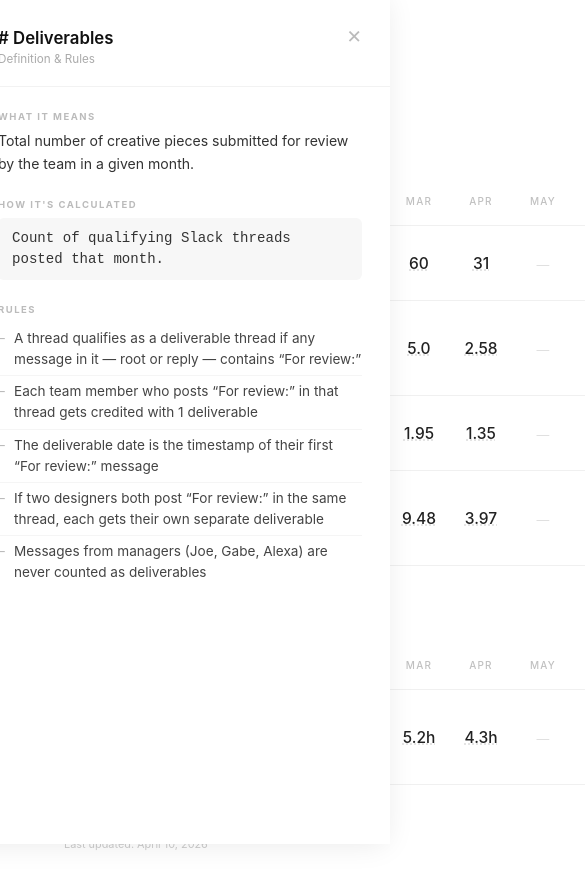
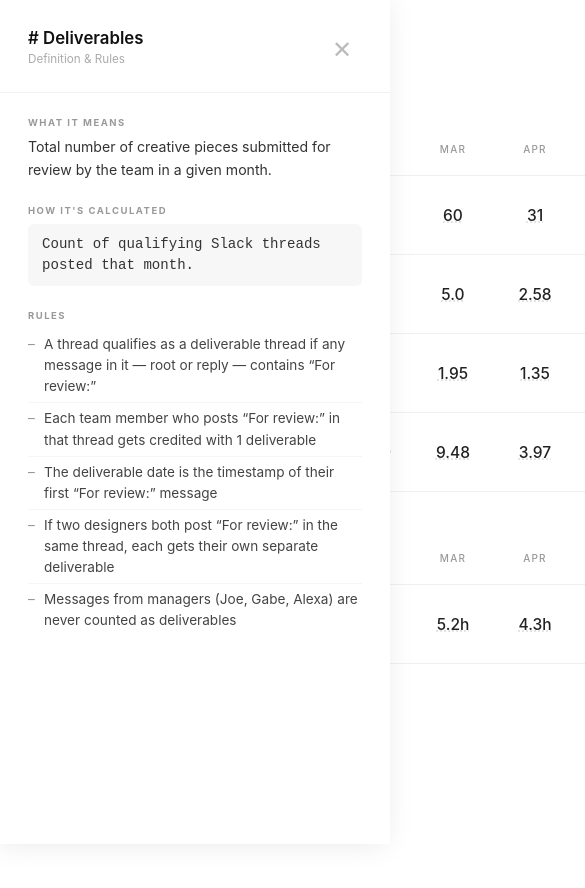
Before and after one commit to nandu-givelify/Creative-KPIs, a plain HTML site: page index.html in a window 390 px wide. Both pictures are taken after a click on the element "# Deliverables". Shown: the top 888 px of the page, 585 px wide, since content can reach past the window. After the commit the page ends 844 px from the top, so only its background shows below. Drawn offline with Linux system fonts and the light colour scheme.

Commit message:
Update index.html

```diff
--- a/index.html
+++ b/index.html
@@ -4,55 +4,303 @@
 <meta charset="UTF-8"><meta name="viewport" content="width=device-width,initial-scale=1">
 <title>Creative KPIs</title>
 <style>
-*{box-sizing:border-box;margin:0;padding:0}
-body{font-family:-apple-system,BlinkMacSystemFont,'Helvetica Neue',Arial,sans-serif;background:#fff;color:#111;padding:52px 64px}
-h1{font-size:2.6rem;font-weight:300;letter-spacing:-.5px;margin-bottom:52px}
-.sl{font-size:10.5px;font-weight:600;letter-spacing:2px;text-transform:uppercase;color:#bbb;margin-bottom:10px}
-table{width:100%;border-collapse:collapse;margin-bottom:52px}
-th,td{padding:18px 10px;border-bottom:1px solid #f0f0f0;vertical-align:middle}
-.mh{font-size:10px;font-weight:500;letter-spacing:1.2px;text-transform:uppercase;color:#c0c0c0;text-align:center;min-width:62px}
-.ml{min-width:200px;padding-right:28px}
-.mn{font-size:1.05rem;font-weight:600;color:#111;margin-bottom:4px}
-.mn.click-title{cursor:pointer;display:inline-block}
-.mn.click-title:hover{color:#0057d9;text-decoration:underline;text-decoration-style:dotted;text-decoration-color:#0057d9}
-.mt{font-size:.72rem;color:#c0c0c0}
-.mc{text-align:center}
-.mv{font-size:.97rem;font-weight:500;color:#222}
-.mv.click{cursor:pointer;text-decoration:underline;text-decoration-style:dotted;text-decoration-color:#ddd;transition:color .15s,text-decoration-color .15s}
-.mv.click:hover{color:#0057d9;text-decoration-color:#0057d9}
-.empty{color:#e0e0e0;font-size:.8rem}
-.ov{display:none;position:fixed;inset:0;background:rgba(0,0,0,.1);z-index:100}
-.ov.on{display:block}
-.pnl{position:fixed;top:0;right:-440px;width:420px;height:100vh;background:#fff;box-shadow:-4px 0 28px rgba(0,0,0,.09);z-index:101;transition:right .27s cubic-bezier(.4,0,.2,1);display:flex;flex-direction:column}
-.pnl.open{right:0}
-.ph{padding:28px 28px 20px;border-bottom:1px solid #f2f2f2;display:flex;justify-content:space-between;align-items:flex-start}
-.pt{font-size:1.05rem;font-weight:600;color:#111}
-.ps{font-size:.73rem;color:#aaa;margin-top:4px}
-.px{background:none;border:none;cursor:pointer;color:#bbb;font-size:1.15rem;padding:0;margin-left:10px;line-height:1;flex-shrink:0}
-.px:hover{color:#333}
-.pb{flex:1;overflow-y:auto;padding:24px 28px 32px}
-.dr{display:flex;justify-content:space-between;align-items:center;padding:13px 0;border-bottom:1px solid #f8f8f8}
-.dr:last-child{border:none}
-.dn{font-size:.88rem;color:#444}
-.dv{font-size:.88rem;font-weight:600;color:#111}
-.nd{color:#bbb;font-size:.82rem;padding:20px 0;text-align:center}
-.info-section{margin-bottom:24px}
-.info-label{font-size:9.5px;font-weight:700;letter-spacing:1.5px;text-transform:uppercase;color:#bbb;margin-bottom:8px}
-.info-text{font-size:.88rem;color:#333;line-height:1.6}
-.info-formula{font-size:.88rem;color:#333;background:#f7f7f7;border-radius:6px;padding:10px 14px;font-family:monospace;line-height:1.5}
-.info-rules{list-style:none;padding:0;margin:0}
-.info-rules li{font-size:.85rem;color:#444;line-height:1.55;padding:5px 0 5px 16px;border-bottom:1px solid #f5f5f5;position:relative}
-.info-rules li:last-child{border:none}
-.info-rules li::before{content:"–";position:absolute;left:0;color:#bbb}
-.ft{margin-top:48px;font-size:.68rem;color:#ccc}
-</style>
+<style>
+            * {
+                box-sizing: border-box;
+                margin: 0;
+                padding: 0
+            }
+
+            body {
+                font-family: -apple-system,BlinkMacSystemFont,'Helvetica Neue',Arial,sans-serif;
+                background: #fff;
+                color: #111;
+            }
+
+            h1 {
+                font-size: 2.5rem;
+                font-weight: 300;
+                letter-spacing: -.5px;
+                padding: 20px 20px 0 20px;
+            }
+            .pk {
+                overflow: auto;
+                padding: 20px 0;
+            }
+            .sl {
+                font-size: 10.5px;
+                font-weight: 600;
+                letter-spacing: 2px;
+                text-transform: uppercase;
+                color: #999;
+                padding: 10px 20px;
+                position: sticky;
+                left: 0;
+            }
+
+            table {
+                width: 100%;
+                border-collapse: collapse;
+                margin-bottom: 40px
+            }
+
+            th,td {
+                padding: 20px 10px;
+                border-bottom: 1px solid #f0f0f0;
+                vertical-align: middle
+            }
+
+            .mh {
+                font-size: 10px;
+                font-weight: 500;
+                letter-spacing: 1.2px;
+                text-transform: uppercase;
+                color: #999;
+                text-align: center;
+                min-width: 62px
+            }
+.mhl {
+    text-align: left;
+    padding: 20px;
+    position: sticky;
+    left: 0;
+    background: #fff;
+}
+            .ml {
+                min-width: 200px;
+                padding: 20px;
+                position: sticky;
+                left: 0;
+                background: #fff;
+            }
+
+            .mn {
+                font-size: 1.05rem;
+                font-weight: 600;
+                color: #111;
+                margin-bottom: 4px
+            }
+
+            .mn.click-title {
+                cursor: pointer;
+                display: inline-block
+            }
+
+            .mn.click-title:hover {
+                color: #0057d9;
+                text-decoration: underline;
+                text-decoration-style: dotted;
+                text-decoration-color: #0057d9
+            }
+
+            .mt {
+                font-size: .72rem;
+                color: #777
+            }
+
+            .mc {
+                text-align: center
+            }
+
+            .mv {
+                font-size: .97rem;
+                font-weight: 500;
+                color: #222
+            }
+
+            .mv.click {
+                cursor: pointer;
+                text-decoration: underline;
+                text-decoration-style: dotted;
+                text-decoration-color: #ddd;
+                transition: color .15s,text-decoration-color .15s
+            }
+
+            .mv.click:hover {
+                color: #0057d9;
+                text-decoration-color: #0057d9
+            }
+
+            .empty {
+                color: #e0e0e0;
+                font-size: .8rem
+            }
+
+            .ov {
+                display: none;
+                position: fixed;
+                inset: 0;
+                background: rgba(0,0,0,.1);
+                z-index: 100
+            }
+
+            .ov.on {
+                display: block
+            }
+
+            .pnl {
+                position: fixed;
+                top: 0;
+                right: -440px;
+                width: 420px;
+                height: 100vh;
+                background: #fff;
+                box-shadow: -4px 0 28px rgba(0,0,0,.09);
+                z-index: 101;
+                transition: right .27s cubic-bezier(.4,0,.2,1);
+                display: flex;
+                flex-direction: column
+            }
+@media only screen and (max-width: 600px) {
+  .pnl {width: 100%;}
+}
+            .pnl.open {
+                right: 0
+            }
+
+            .ph {
+                padding: 28px 28px 20px;
+                border-bottom: 1px solid #f2f2f2;
+                display: flex;
+                justify-content: space-between;
+                align-items: flex-start
+            }
+
+            .pt {
+                font-size: 1.05rem;
+                font-weight: 600;
+                color: #111
+            }
+
+            .ps {
+                font-size: .73rem;
+                color: #aaa;
+                margin-top: 4px
+            }
+
+            .px {
+                background: none;
+                border: none;
+                cursor: pointer;
+                color: #bbb;
+                font-size: 1.5rem;
+                padding: 10px;
+                margin-left: 10px;
+                line-height: 1;
+                flex-shrink: 0
+            }
+
+            .px:hover {
+                color: #333
+            }
+
+            .pb {
+                flex: 1;
+                overflow-y: auto;
+                padding: 24px 28px 32px
+            }
+
+            /* Drill-down rows */
+            .dr {
+                display: flex;
+                justify-content: space-between;
+                align-items: center;
+                padding: 13px 0;
+                border-bottom: 1px solid #f8f8f8
+            }
+
+            .dr:last-child {
+                border: none
+            }
+
+            .dn {
+                font-size: .88rem;
+                color: #444
+            }
+
+            .dv {
+                font-size: .88rem;
+                font-weight: 600;
+                color: #111
+            }
+
+            .nd {
+                color: #bbb;
+                font-size: .82rem;
+                padding: 20px 0;
+                text-align: center
+            }
+
+            /* Info panel sections */
+            .info-section {
+                margin-bottom: 24px
+            }
+
+            .info-label {
+                font-size: 9.5px;
+                font-weight: 700;
+                letter-spacing: 1.5px;
+                text-transform: uppercase;
+                color: #999;
+                margin-bottom: 8px
+            }
+
+            .info-text {
+                font-size: .88rem;
+                color: #333;
+                line-height: 1.6
+            }
+
+            .info-formula {
+                font-size: .88rem;
+                color: #333;
+                background: #f7f7f7;
+                border-radius: 6px;
+                padding: 10px 14px;
+                font-family: monospace;
+                line-height: 1.5
+            }
+
+            .info-rules {
+                list-style: none;
+                padding: 0;
+                margin: 0
+            }
+
+            .info-rules li {
+                font-size: .85rem;
+                color: #444;
+                line-height: 1.55;
+                padding: 5px 0 5px 16px;
+                border-bottom: 1px solid #f5f5f5;
+                position: relative
+            }
+
+            .info-rules li:last-child {
+                border: none
+            }
+
+            .info-rules li::before {
+                content: "–";
+                position: absolute;
+                left: 0;
+                color: #999;
+            }
+
+            .ft {
+                font-size: .68rem;
+                padding: 0px 20px;
+                       color: #999;
+                position: sticky;
+                left: 0;
+            }
+        </style>
 </head>
 <body>
 <h1>Creative KPIs</h1>
 
-<div class="sl">Deliverables</div>
 <table>
-  <thead><tr><th class="ml"></th><th class="mh">JAN</th><th class="mh">FEB</th><th class="mh">MAR</th><th class="mh">APR</th><th class="mh">MAY</th><th class="mh">JUN</th><th class="mh">JUL</th><th class="mh">AUG</th><th class="mh">SEP</th><th class="mh">OCT</th><th class="mh">NOV</th><th class="mh">DEC</th></tr></thead>
+  <thead><tr><th class="mh mhl">Deliverables</th><th class="mh">JAN</th><th class="mh">FEB</th><th class="mh">MAR</th><th class="mh">APR</th><th class="mh">MAY</th><th class="mh">JUN</th><th class="mh">JUL</th><th class="mh">AUG</th><th class="mh">SEP</th><th class="mh">OCT</th><th class="mh">NOV</th><th class="mh">DEC</th></tr></thead>
   <tbody>
         <tr class="mr">
           <td class="ml">
@@ -80,9 +328,9 @@ th,td{padding:18px 10px;border-bottom:1px solid #f0f0f0;vertical-align:middle}
         </tr></tbody>
 </table>
 
-<div class="sl">Time to First Response</div>
+
 <table>
-  <thead><tr><th class="ml"></th><th class="mh">JAN</th><th class="mh">FEB</th><th class="mh">MAR</th><th class="mh">APR</th><th class="mh">MAY</th><th class="mh">JUN</th><th class="mh">JUL</th><th class="mh">AUG</th><th class="mh">SEP</th><th class="mh">OCT</th><th class="mh">NOV</th><th class="mh">DEC</th></tr></thead>
+  <thead><tr><th class="mh mhl">First Response Time</th><th class="mh">JAN</th><th class="mh">FEB</th><th class="mh">MAR</th><th class="mh">APR</th><th class="mh">MAY</th><th class="mh">JUN</th><th class="mh">JUL</th><th class="mh">AUG</th><th class="mh">SEP</th><th class="mh">OCT</th><th class="mh">NOV</th><th class="mh">DEC</th></tr></thead>
   <tbody>
         <tr class="mr">
           <td class="ml">
```
